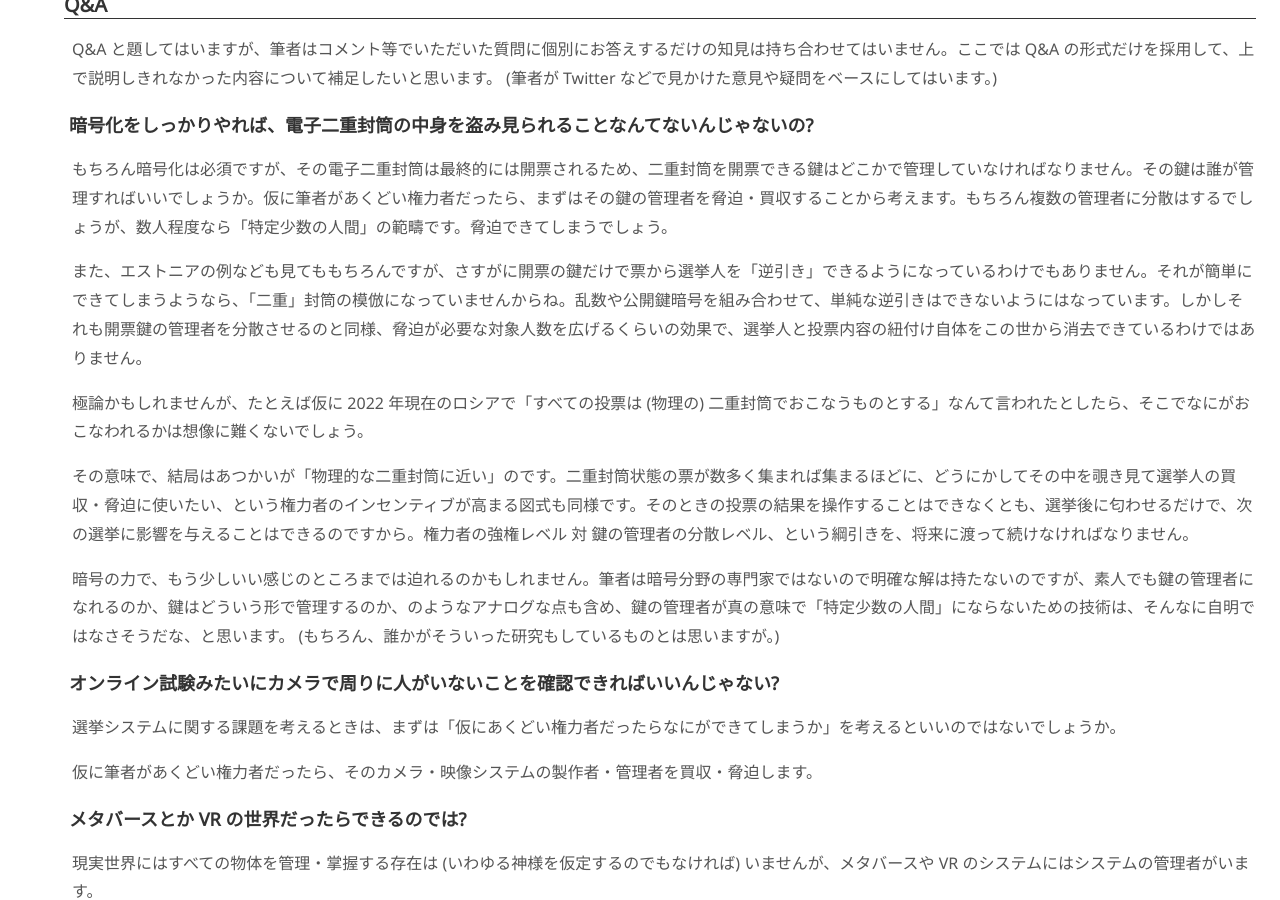
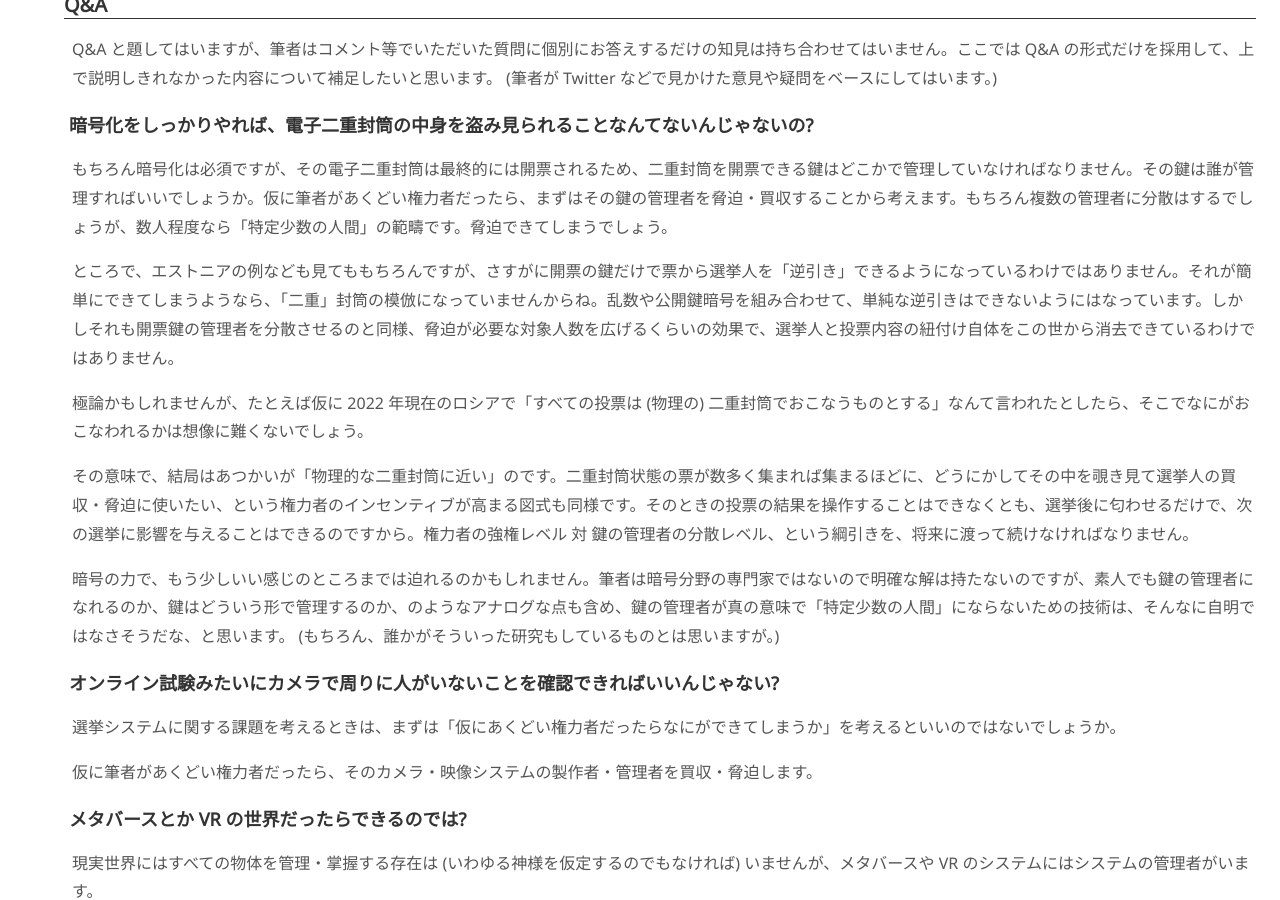
Before and after one commit to dmikurube/writings, a Jekyll site: the page built from articles/online-voting-is-hard-ja.md, in a window 1280 px wide and 900 px high, scrolled down 20953 px. Built offline with Jekyll 4.4.1, drawn with Linux system fonts in a browser that asks for light colours.

Commit message:
Update Q&A

```diff
--- a/articles/online-voting-is-hard-ja.md
+++ b/articles/online-voting-is-hard-ja.md
@@ -714,7 +714,7 @@ Q&A と題してはいますが、筆者はコメント等でいただいた質
 
 もちろん暗号化は必須ですが、その電子二重封筒は最終的には開票されるため、二重封筒を開票できる鍵はどこかで管理していなければなりません。その鍵は誰が管理すればいいでしょうか。仮に筆者があくどい権力者だったら、まずはその鍵の管理者を脅迫・買収することから考えます。もちろん複数の管理者に分散はするでしょうが、数人程度なら「特定少数の人間」の範疇です。脅迫できてしまうでしょう。
 
-また、エストニアの例なども見てももちろんですが、さすがに開票の鍵だけで票から選挙人を「逆引き」できるようになっているわけでもありません。それが簡単にできてしまうようなら、「二重」封筒の模倣になっていませんからね。乱数や公開鍵暗号を組み合わせて、単純な逆引きはできないようにはなっています。しかしそれも開票鍵の管理者を分散させるのと同様、脅迫が必要な対象人数を広げるくらいの効果で、選挙人と投票内容の紐付け自体をこの世から消去できているわけではありません。
+ところで、エストニアの例なども見てももちろんですが、さすがに開票の鍵だけで票から選挙人を「逆引き」できるようになっているわけではありません。それが簡単にできてしまうようなら、「二重」封筒の模倣になっていませんからね。乱数や公開鍵暗号を組み合わせて、単純な逆引きはできないようにはなっています。しかしそれも開票鍵の管理者を分散させるのと同様、脅迫が必要な対象人数を広げるくらいの効果で、選挙人と投票内容の紐付け自体をこの世から消去できているわけではありません。
 
 極論かもしれませんが、たとえば仮に 2022 年現在のロシアで「すべての投票は (物理の) 二重封筒でおこなうものとする」なんて言われたとしたら、そこでなにがおこなわれるかは想像に難くないでしょう。
 
```
